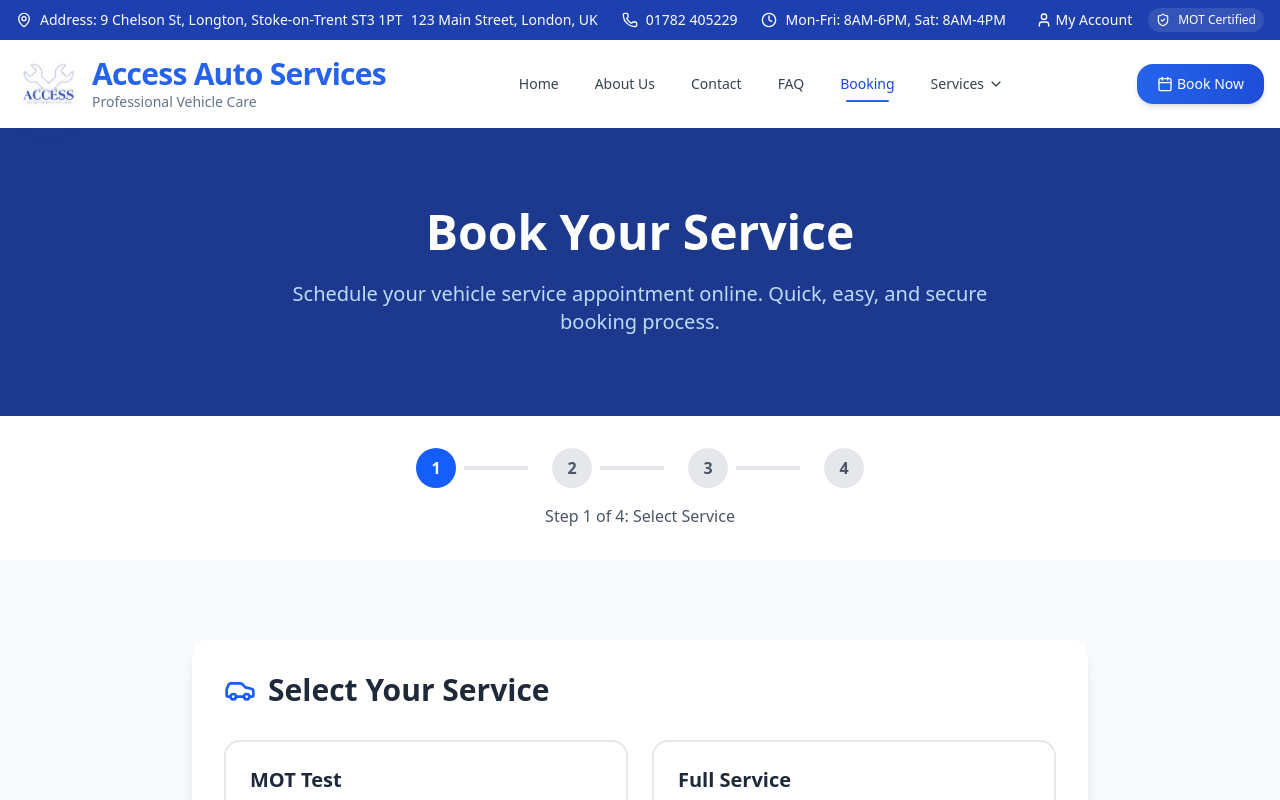
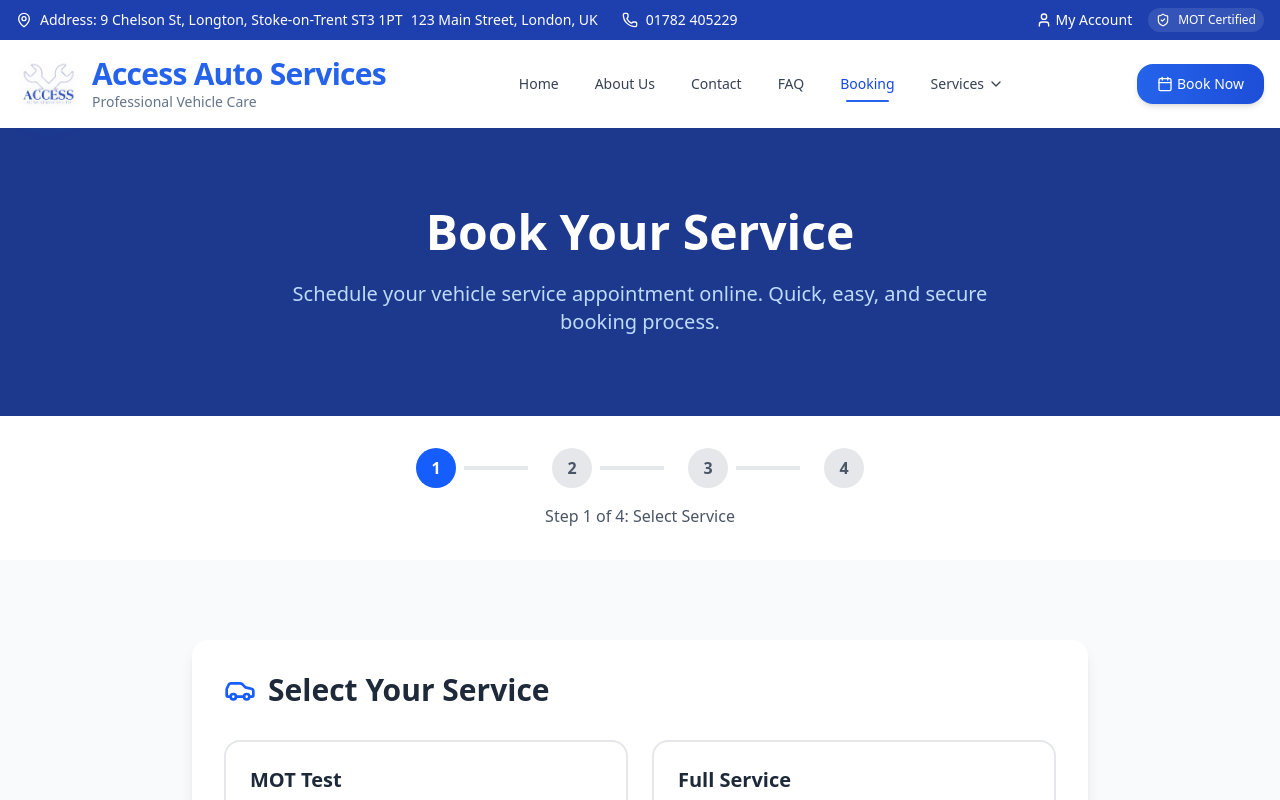
Before and after one commit to Ayesha-te/LTD, a React (Vite) app: page /booking in a window 1280 px wide. Shown: the top 800 px of the page. Built offline with nearby package versions, Linux system fonts and the light colour scheme.

Commit message:
Update Header.jsx

```diff
--- a/src/components/Header.jsx
+++ b/src/components/Header.jsx
@@ -82,10 +82,7 @@ const Header = () => {
 
 
 
-              <div className="hidden md:flex items-center gap-2">
-                <Clock size={16} />
-                <span>Mon-Fri: 8AM-6PM, Sat: 8AM-4PM</span>
-              </div>
+
 
             </div>
             <div className="flex items-center gap-4">
```
